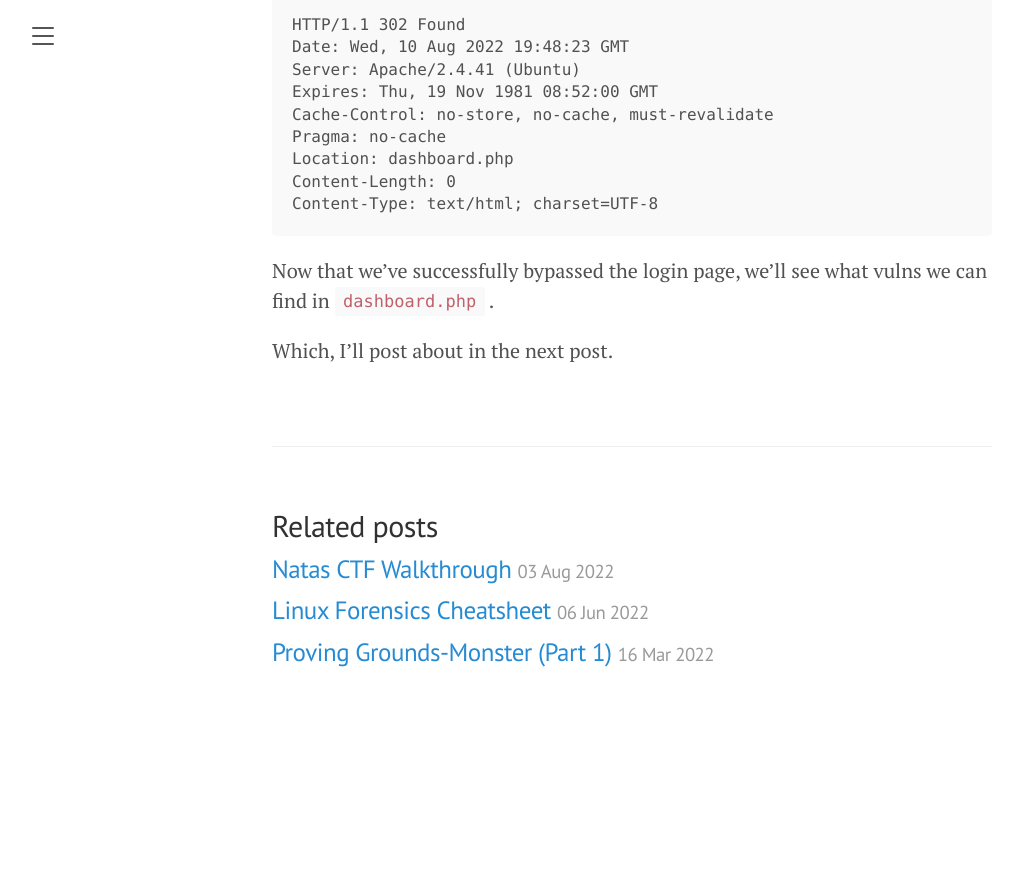
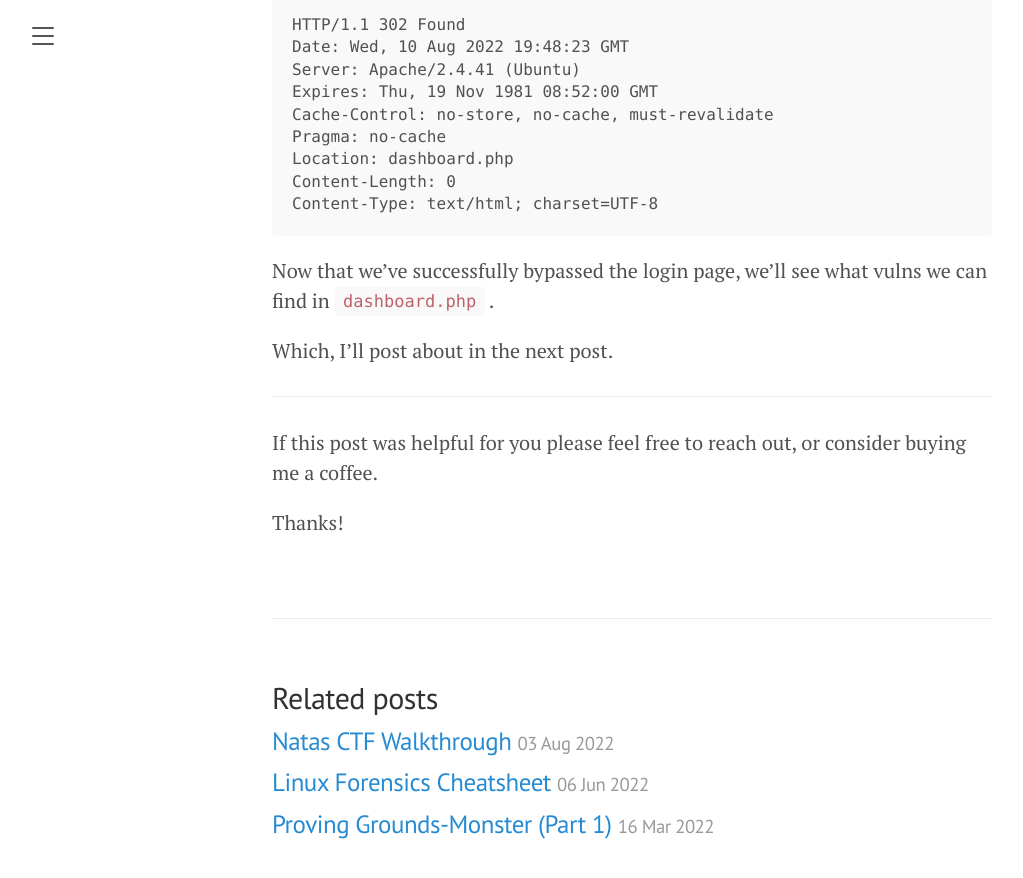
Before and after one commit to bernardr/bernardr.github.io, a Jekyll site: the page built from _posts/walkthroughs/proving-grounds/Lunar/2022-08-10-pg-lunar-php-vulnerabilities.md, in a window 1280 px wide and 900 px high, scrolled down 8473 px. Shown: the top 878 px of the window, without its empty margins (8-1031 px from the left). Built offline with Jekyll 4.4.1, drawn with Linux system fonts in a browser that asks for light colours; before the commit the page ends 9201 px from its top, so only the background shows below that.

Commit message:
coffee link

```diff
--- a/_posts/walkthroughs/proving-grounds/Lunar/2022-08-10-pg-lunar-php-vulnerabilities.md
+++ b/_posts/walkthroughs/proving-grounds/Lunar/2022-08-10-pg-lunar-php-vulnerabilities.md
@@ -252,6 +252,16 @@ Now that we've successfully bypassed the login page, we'll see what vulns we can
 Which, I'll post about in the next post.
 
 
+* * * *
+
+If this post was helpful for you please feel free to reach out, or consider buying me a coffee.
+
+Thanks!
+
+<script type="text/javascript" src="https://cdnjs.buymeacoffee.com/1.0.0/button.prod.min.js" data-name="bmc-button" data-slug="displayerror" data-color="#FFDD00" data-emoji="" data-font="Cookie" data-text="Buy me a coffee" data-outline-color="#000000" data-font-color="#000000" data-coffee-color="#ffffff" ></script>
+
+
+
 
 
 [phpdocs]: https://www.php.net/manual/en/function.strcmp.php
```
